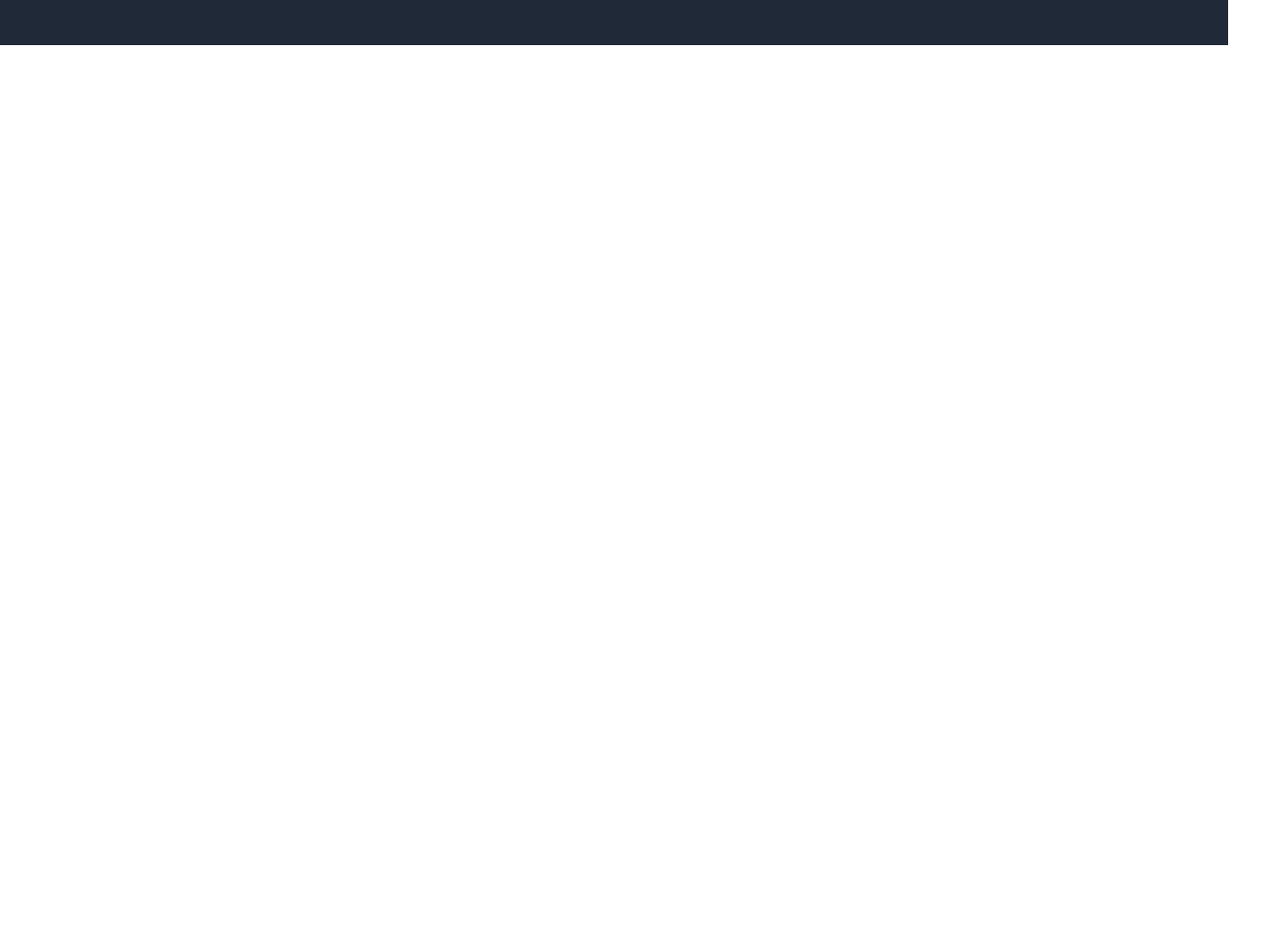
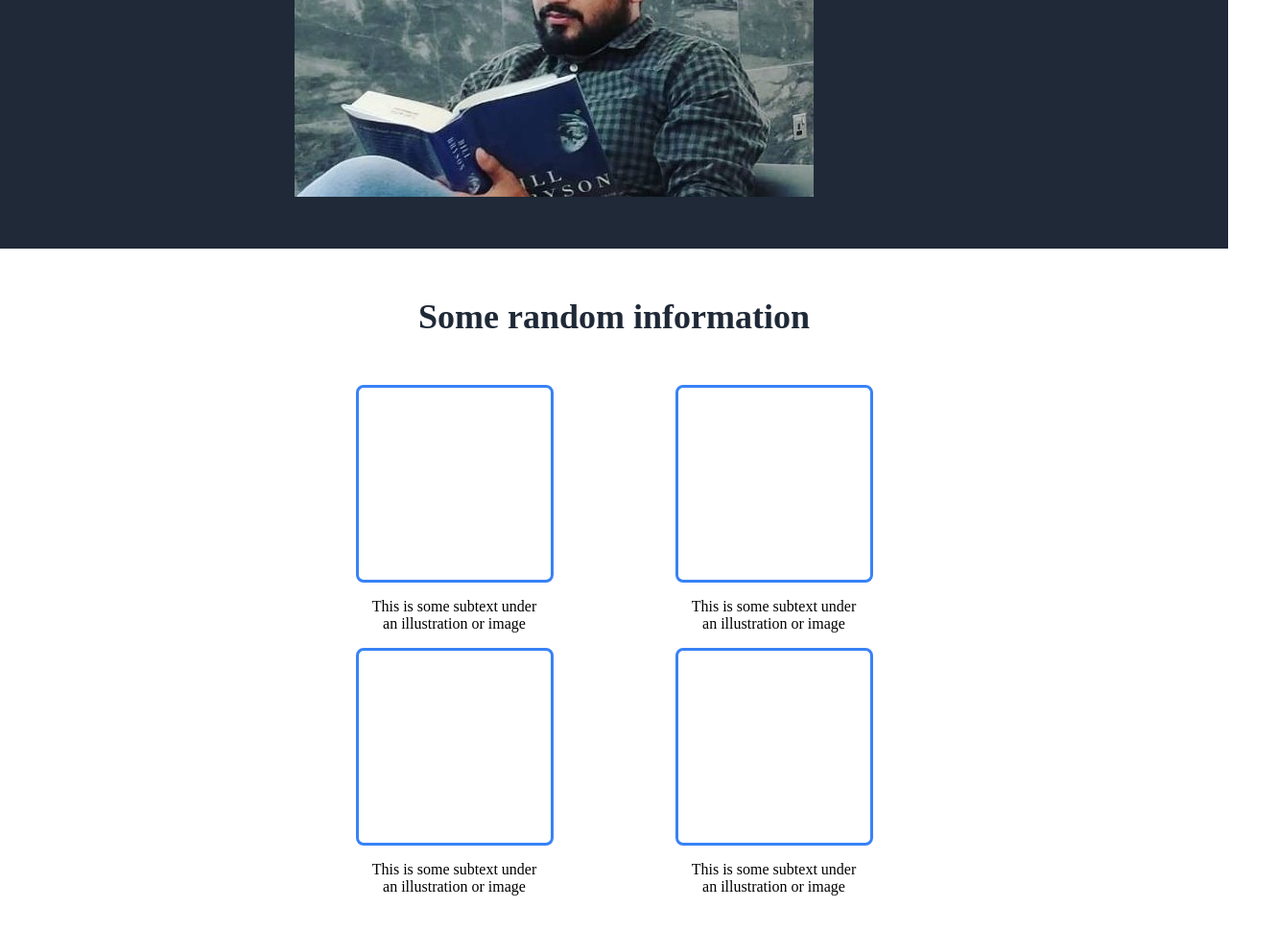
Before and after one commit to shayasgit/landing-page, a plain HTML site: page index.html in a window 1280 px wide. Shown: the part 557-1528 px from the top of the page at 96% size, 1332 px wide, since content can reach past the window. Before the commit the page ends 800 px from the top, so only its background shows below. Drawn offline with Linux system fonts and the light colour scheme.

Commit message:
Header hero section and Info section
Header hero left side adjust t0 50%
info section added with h2 and div with flex container with 4 items inside

```diff
--- a/index.html
+++ b/index.html
@@ -27,5 +27,26 @@
             </div>
         </main>
     </header>
+    <section class="infos container">
+        <h2>Some random information</h2>
+        <div class="flex_info">
+            <div>
+                <div class="img"></div>
+                <p>This is some subtext under an illustration or image</p>
+            </div>
+            <div>
+                <div class="img"></div>
+                <p>This is some subtext under an illustration or image</p>
+            </div>
+            <div>
+                <div class="img"></div>
+                <p>This is some subtext under an illustration or image</p>
+            </div>
+            <div>
+                <div class="img"></div>
+                <p>This is some subtext under an illustration or image</p>
+            </div>
+        </div>
+    </section>
 </body>
 </html>
--- a/styles/style.css
+++ b/styles/style.css
@@ -32,6 +32,7 @@ header ul {
     display: flex;
     align-items: center;
     gap: 100px;
+    flex-wrap: wrap;
 }
 
 header ul a {
@@ -44,7 +45,11 @@ header main {
     display: flex;
     justify-content: space-between;
     margin-top: 75px;
-    gap: 300px;
+    flex-wrap: wrap;
+}
+
+header .left {
+    width: 50%;
 }
 
 header main h2 {
@@ -68,3 +73,35 @@ header button {
     border-radius: 8px;
     font-weight: bold;
 }
+
+section.infos h2 {
+    color: #1f2937;
+    text-align: center;
+    font-size: 36px;
+    font-weight: bolder;
+    padding: 0;
+    margin: 0;
+    margin-bottom: 50px;
+}
+
+section.infos .img {
+    border: 3px solid #3882f6;
+    border-radius: 8px;
+    width: 200px;
+    height: 200px;
+    margin: auto;
+}
+
+section.infos p {
+    text-align: center;
+    margin: 16px 80px;
+}
+
+section.infos .flex_info {
+    display: flex;
+    flex-wrap: wrap;
+}
+
+section.infos .flex_info div {
+    flex: 1;
+}
```
